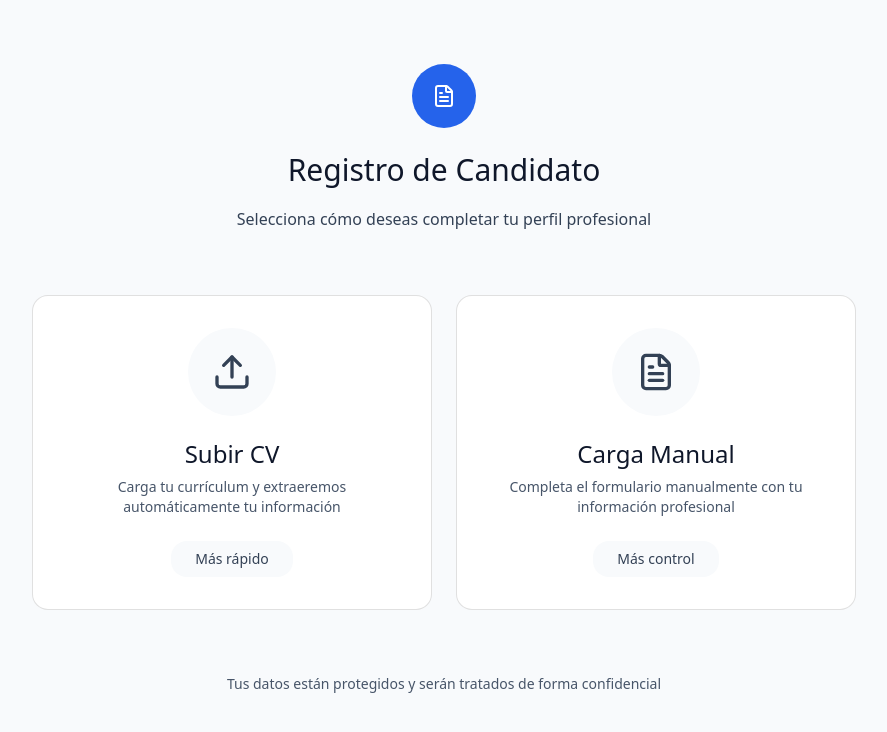
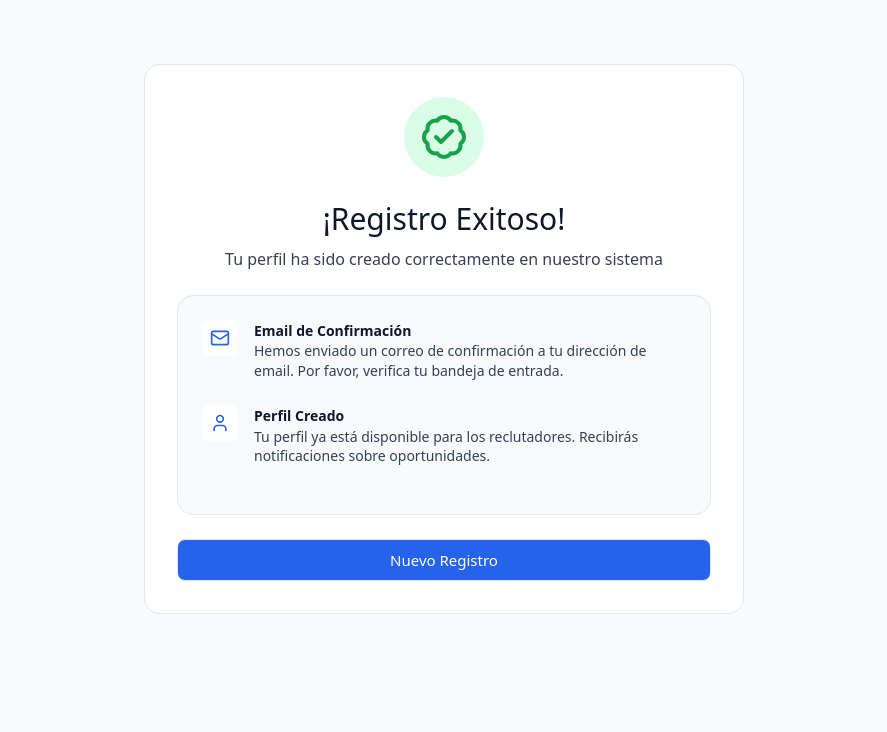
Before and after one commit to TEMA-Consulting/ATS-TEMA, a Next.js app in the folder apps/web/: page /postulation/1/success in a window 1280 px wide. Shown: the top 732 px of the page, without its empty margins (196-1083 px from the left). Built offline with nearby package versions, Linux system fonts and the light colour scheme.

Commit message:
fix(postulacion): correccion de succes/page.tsx

```diff
--- a/apps/web/app/postulation/[jobId]/success/page.tsx
+++ b/apps/web/app/postulation/[jobId]/success/page.tsx
@@ -1,5 +1,5 @@
-import PostulationView from "@/features/postulation/components/PostulationView"
+import SuccessView from "@/features/postulation/components/SuccessView"
 
 export default function SucessPage() {
-    return <PostulationView></PostulationView>
+    return <SuccessView></SuccessView>
 }
```
